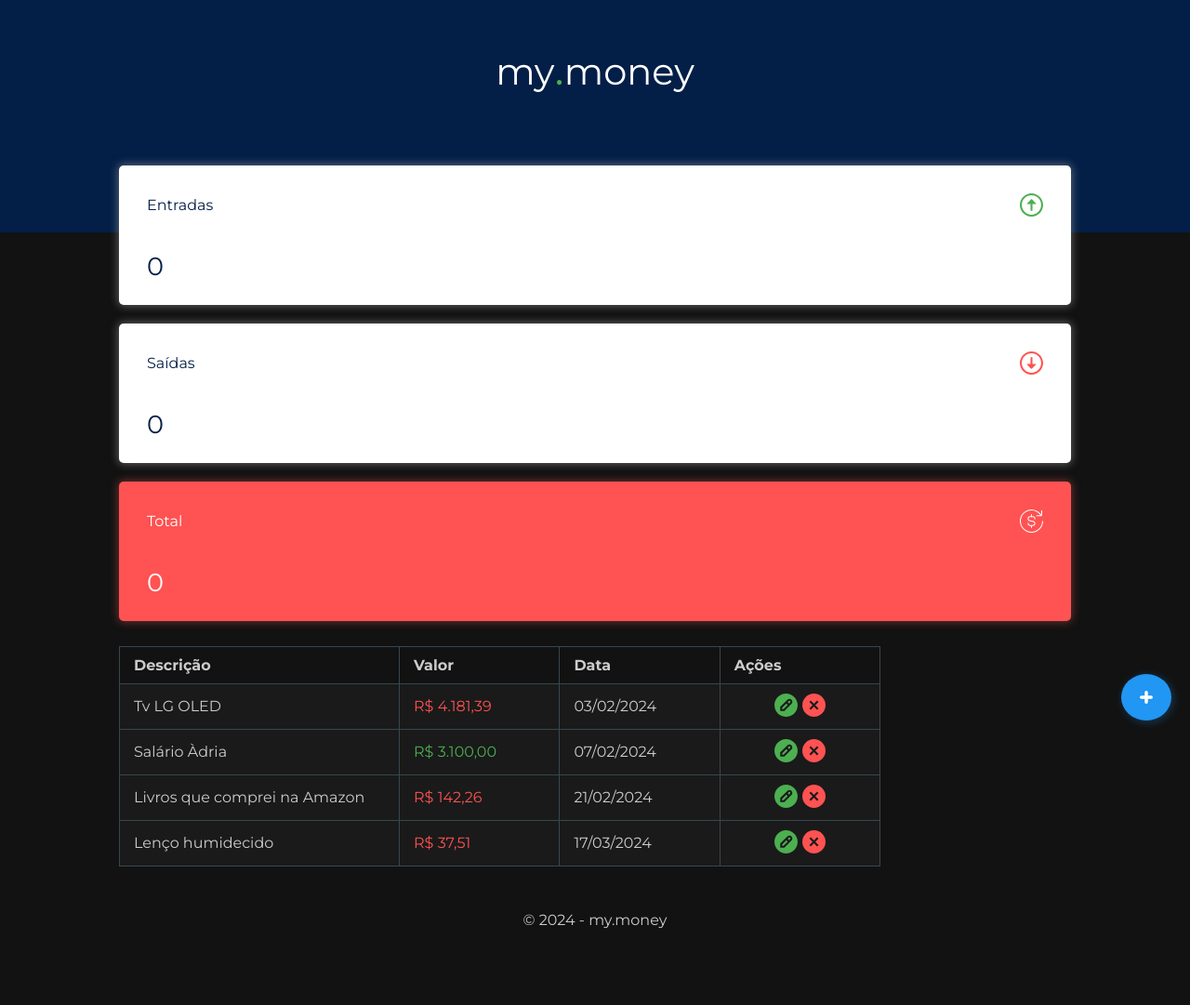
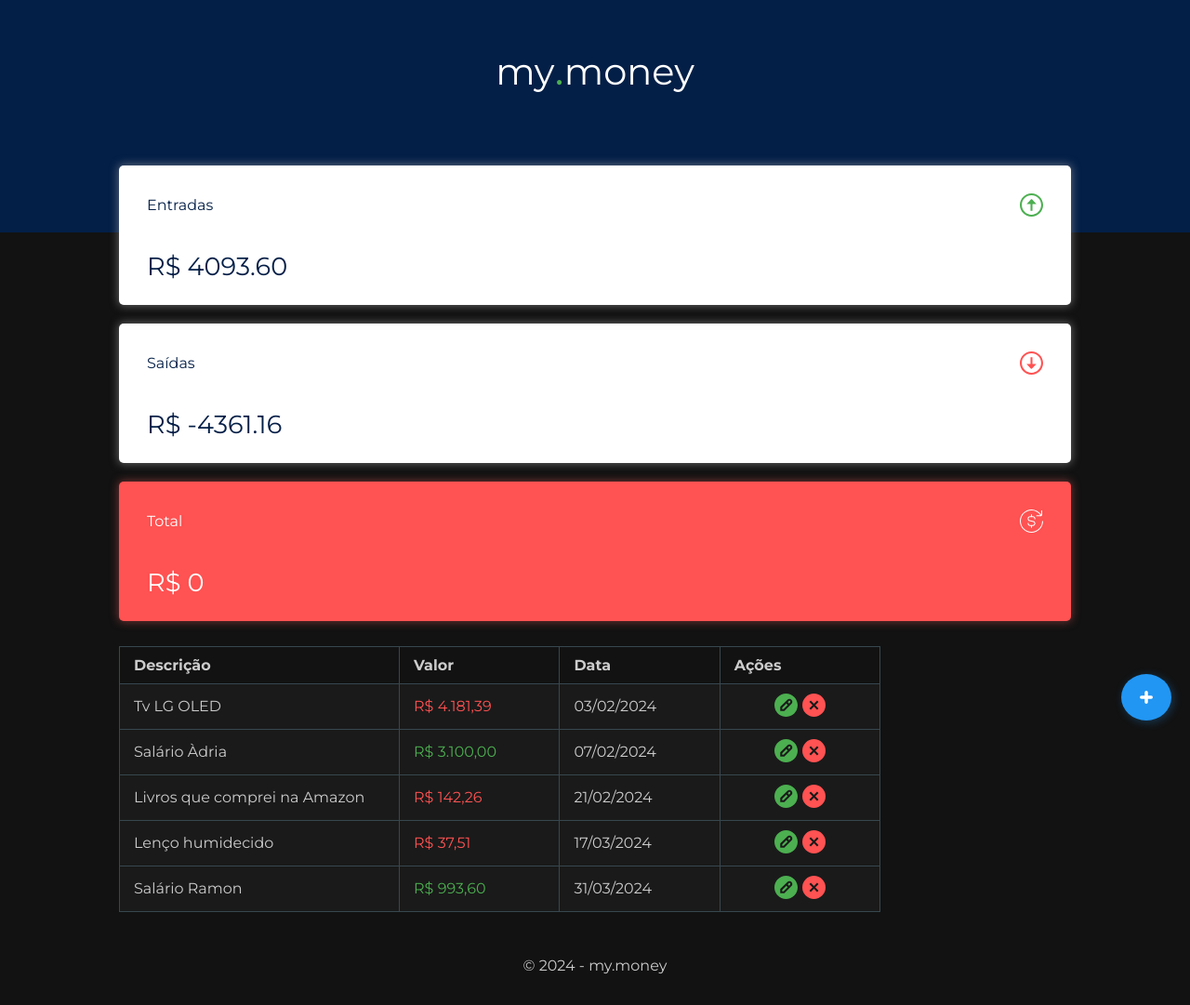
Before and after one commit to ramonnery/my.money-app, a website with bundled scripts: page index.html in a window 1280 px wide. Shown: the whole page at 93% size. Before the commit the page ends 1032 px from the top, so only its background shows below. Built offline with nearby package versions, Linux system fonts and the light colour scheme; data requests are answered from the project's data file.

Commit message:
renderizando cards entradas e saídas

```diff
--- a/assets/cards.css
+++ b/assets/cards.css
@@ -67,3 +67,7 @@ h1 span {
     text-align: left;
     margin-top: 40px;
 }
+
+.money-text::before {
+    content: 'R$ ';
+}
--- a/db.json
+++ b/db.json
@@ -27,6 +27,15 @@
             "value": 37.51,
             "date": "17/03/2024",
             "input": false
+        },
+
+        {
+            "id": 5,
+            "description": "Salário Ramon",
+            "value": 993.60,
+            "date": "31/03/2024",
+            "input": true
         }
+
     ]
 }
--- a/index.html
+++ b/index.html
@@ -18,7 +18,7 @@
                     <p>Entradas</p>
                     <img class="icons" src="./assets/images/input.svg" alt="Ícone que representa entrada de dinheiro.">
                 </div>
-                <p class="money-text">0</p>
+                <p id="inputs" class="money-text">0</p>
             </div>
 
             <div class="cards">
@@ -26,7 +26,7 @@
                     <p>Saídas</p>
                     <img class="icons" src="./assets/images/output.svg" alt="Ícone que representa saída de dinheiro.">
                 </div>
-                <p class="money-text">0</p>
+                <p id="outputs" class="money-text">0</p>
             </div>
 
             <div class="cards card-negative">
@@ -34,7 +34,7 @@
                     <p>Total</p>
                     <img class="icons" src="./assets/images/money.svg" alt="Ícone que representa o total de dinheiro.">
                 </div>
-                <p class="money-text">0</p>
+                <p id="total" class="money-text">0</p>
             </div>
         </section>
     </section>
--- a/src/index.js
+++ b/src/index.js
@@ -1,22 +1,13 @@
-import renderCosts from "./renderCosts.js"
+import renderTable from "./renderTable.js"
+import renderCards from "./renderCards.js"
 
 async function fetchCosts() {
     const response = await fetch('http://localhost:3000/costs')
     const costs = await response.json()
 
-    costs.forEach(renderCosts)
+    costs.forEach(renderCards)
+    costs.forEach(renderTable)
+
 }
 
 fetchCosts()
-
-// function teste(...args) {
-//     args.forEach(arg => {
-//         if(typeof arg === 'number') {
-//             console.log(`${arg} é um número.`)
-//         }
-//     })
-
-//     let numero  = args[0]
-//     console.log(numero)
-// }
-// teste(1)
--- /dev/null
+++ b/src/math.js
@@ -0,0 +1,7 @@
+export function sum(x, y) {
+    return x + y
+}
+
+export function subtract(x, y) {
+    return x - y
+}
--- /dev/null
+++ b/src/renderCards.js
@@ -0,0 +1,22 @@
+import { sum, subtract } from './math.js'
+import valuesFormatter from './valuesFormatter.js'
+
+export default function renderCards({value, input}) {
+
+    const inputs = document.querySelector('#inputs')
+    const outputs = document.querySelector('#outputs')
+    const total = document.querySelector('#total')
+
+    const cost = Number(inputs.textContent)
+
+    if(input) {
+        let cost = Number(inputs.textContent)
+        const totalInputs = sum(cost, value).toFixed(2)
+        inputs.innerText = totalInputs
+    }
+    else {
+        let cost = Number(outputs.textContent)
+        const totalOutpus = subtract(cost, value).toFixed(2)
+        outputs.innerText = totalOutpus
+    }
+}
--- a/src/renderCosts.js
+++ b/src/renderTable.js
@@ -1,6 +1,6 @@
 import { createTr, createTd, createImg } from "./createTags.js"
 
-export default function renderCosts({id, description, value, date, input}) {
+export default function renderTable({id, description, value, date, input}) {
     const tr = createTr(id)
 
     const descriptionTd = createTd(description)
--- a/src/valuesFormatter.js
+++ b/src/valuesFormatter.js
@@ -6,6 +6,5 @@ export default function valuesFormatter(value) {
     })
 
     const formattedValue = currencyFormatBrl.format(value)
-
     return formattedValue
 }
```
